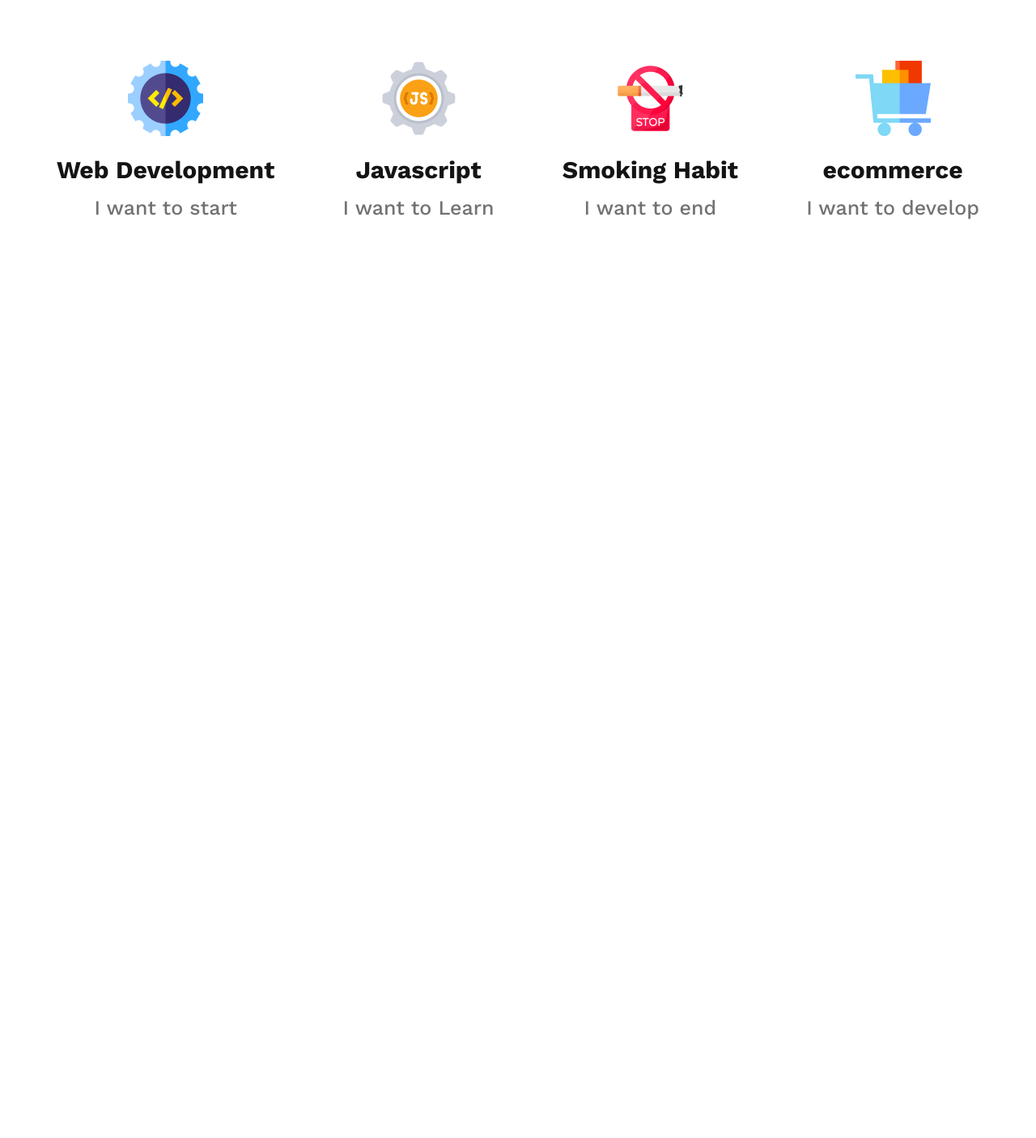
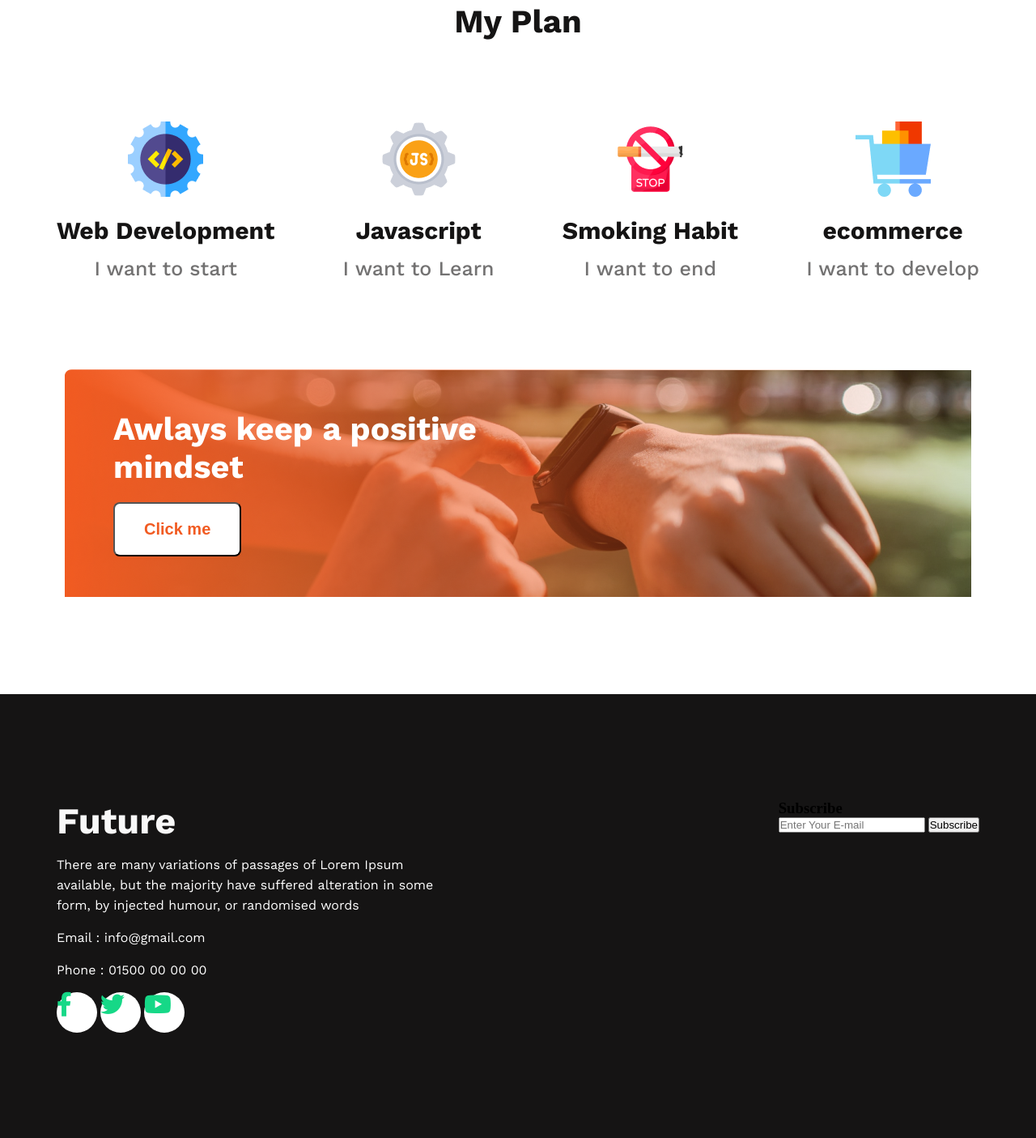
Before and after one commit to Mozammel111/simple-task-repository-practice, a plain HTML site: page index.html in a window 1280 px wide. Shown: the part 1641-3046 px from the top of the page at 81% size. Before the commit the page ends 1937 px from the top, so only its background shows below. Drawn offline with nearby package versions, Linux system fonts and the light colour scheme.

Commit message:
all section added without footer incomplete

```diff
--- a/index.html
+++ b/index.html
@@ -74,17 +74,45 @@
             </div>
         </div>
        </section>
+       <!-- My plan section end -->
+       <!-- gradient section start -->
+       <section>
+        <div class="container">
+                <div class="banner_picture">
+                  <div class="gradient">
+                      <h2>Awlays keep a positive <br> mindset</h2>
+                      <button class="btn_click">Click me</button>
+                  </div>
 
-
-
-       <!-- My plan section end -->
-
-
-
+                </div>
+            </div>
+      </section>
+       <!-- gradient section end -->
     </main>
-    <footer>
-
-    </footer>
+ <!-- footer part start -->
+ <footer id="footer_item">
+     <div class="container">
+        <div class="footer_items">
+            <div class="left_side">
+                <h1 class="footer_heading">Future</h1>
+                <p class="describe">There are many variations of passages of Lorem Ipsum <br> available, but the majority have suffered alteration in some <br> form, by injected humour, or randomised words</p>
+                <p class="mail">Email : info@gmail.com</p>
+                <p class="phn">Phone : 01500 00 00 00</p>
+                <div class="footer_icon">
+                       <a href="#"><i class="fa-brands fa-facebook-f"></i></a>
+                        <a href="#"><i class="fa-brands fa-twitter"></i></i></a>
+                        <a href="#"><i class="fa-brands fa-youtube"></i></i></i></a>
+                </div>
+            </div>
+            <div class="right_side">
+                <h3>Subscribe</h3>
+                <input type="email" name="" id="" placeholder="Enter Your E-mail">
+                <button>Subscribe</button>
+            </div>
+        </div>
+     </div>
+</footer>
+<!-- footer part end -->
 
 
 
--- a/style/sty.css
+++ b/style/sty.css
@@ -87,7 +87,7 @@ padding: 20px;
         line-height: 26px;
         font-family: 'Work Sans', sans-serif;
         color: #444343;
-        margin-bottom: 10px;
+
     }
     .main .reminder ol li p i{
         margin-right: 15px;
@@ -97,7 +97,7 @@ padding: 20px;
     /* my Plan section start */
 
     #plan{
-        padding: 25px 0;
+        padding: 100px 0;
     }
     #plan .heading{
         font-size: 40px;
@@ -131,11 +131,98 @@ padding: 20px;
         font-weight: 500;
         color: #737272;
         font-family: 'Work Sans', sans-serif;
+    }
+/* my Plan section end */
+/* banner part start */
+#banner{
+    padding: 25px 05px;
+}
+.banner_picture{
+    background: url('../images/watch.png') no-repeat, center;
+    margin: 10px;
 
+}
+.banner_picture .gradient{
+    background: url('../images/gradient2.png') no-repeat, center;
+    padding: 50px 60px;
+}
+.gradient h2{
+    font-size: 40px;
+    font-weight: 700;
+    font-family: 'Work Sans', sans-serif;
+    color: #FFF;
+    margin-bottom: 20px;
+}
+.gradient .btn_click{
+    background-color: #FFF;
+    padding: 20px 36px;
+    border-radius: 8px;
+    font-size: 20px;
+    font-weight: 700;
+    color: #F15B22;
+}
+/* banner part end */
 
-    }
+/* footer part start */
+#footer_item{
+    background-color: #151414;
+    padding: 130px 10px;
+    margin-top: 120px;
+}
+.footer_items{
+    display: flex;
+    justify-content: space-between;
 
+}
+.footer_item .left_side{
+    width: 50%;
+}
+.footer_item .right_side{
+    width: 50%;
+}
+.footer_items .left_side .footer_heading{
+    font-size: 45px;
+    font-weight: 700;
+    font-family: 'Work Sans', sans-serif;
+    color: #F8F8F8;
+    margin-bottom: 15px;
+}
+.left_side .describe{
+    font-size: 16px;
+    font-family: 'Work Sans', sans-serif;
+    font-weight: 400;
+    color: #FFF;
+    line-height: 25px;
+    margin-bottom: 15px;
+}
 
+.left_side .mail{
+    font-size: 16px;
+    font-family: 'Work Sans', sans-serif;
+    font-weight: 400;
+    color: #FFF;
+    line-height: 25px;
+    margin-bottom: 15px;
+}
+.left_side .phn{
+    font-size: 16px;
+    font-family: 'Work Sans', sans-serif;
+    font-weight: 400;
+    color: #FFF;
+    line-height: 25px;
+    margin-bottom: 15px;
+}
+.left_side .footer_icon a{
+    height: 50px;
+    width: 50px;
+    border-radius: 50%;
+    background-color: #FFF;
 
+}
+.left_side .footer_icon a i{
 
-/* my Plan section end */
+    font-size: 30px;
+text-align: center;
+    color:#16D887;
+}
+/* footer part end */
```
